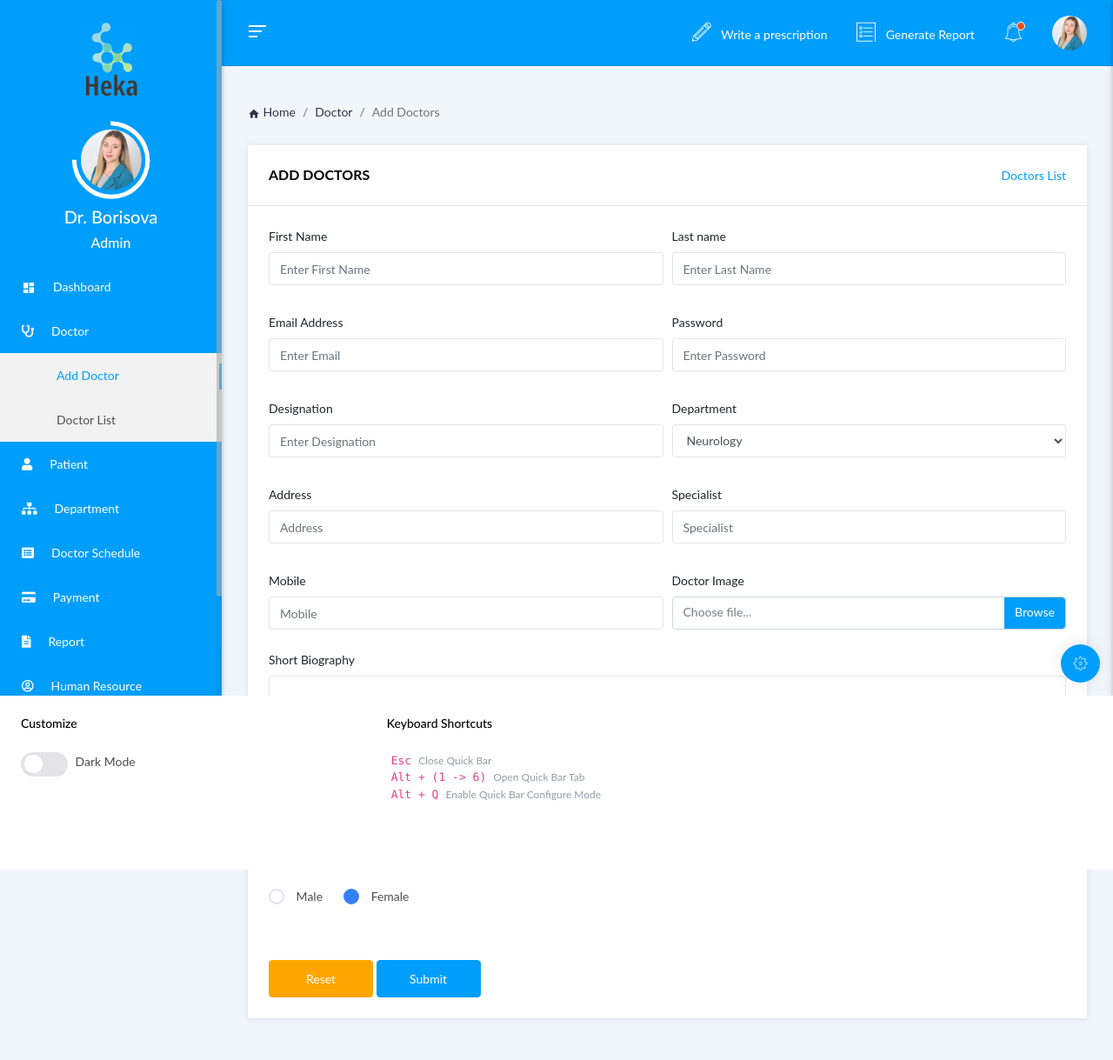
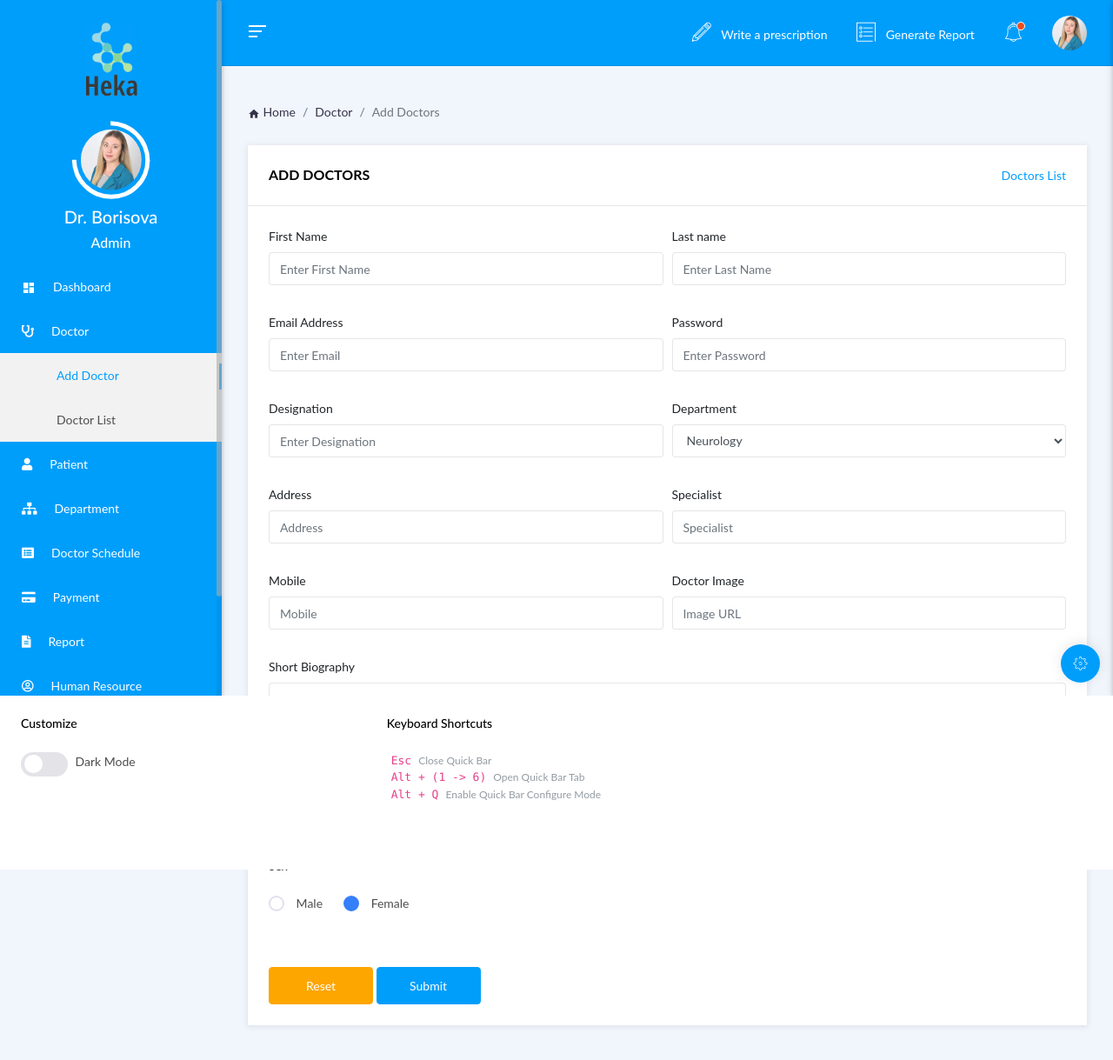
Before and after one commit to elenaborisova/heka-app, a Flask app: page /add-doctor in a window 1280 px wide. Shown: the top 1219 px of the page at 87% size. Run offline with Flask 2, Linux system fonts and the light colour scheme; some libraries are stand-ins or nearby versions; some web fonts are replaced.

Commit message:
connect to db and add doctor functionality

```diff
--- a/app.py
+++ b/app.py
@@ -1,13 +1,24 @@
-from flask import Flask, render_template
+from flask import Flask, render_template, request, redirect, url_for
 from sqlalchemy import create_engine
 
 app = Flask(__name__)
-# engine = create_engine("postgresql:///heka_database")
+
+SQLALCHEMY_DATABASE_URI = "postgresql://sphudzeeatsxwn:29ca33d9eb3c774422bb7e65d20bd2cd4f5b6da215f23044890b0b48204d5b76@ec2-52-30-67-143.eu-west-1.compute.amazonaws.com:5432/dc0sqadmrkr3t3"
+app.config['SQLALCHEMY_DATABASE_URI'] = SQLALCHEMY_DATABASE_URI
+engine = create_engine(SQLALCHEMY_DATABASE_URI)
 
 
 @app.route('/')
 def index():
-    return render_template('index.html')
+    select_query = f"""
+                SELECT first_name, specialist, image
+                FROM doctors
+                """
+
+    with engine.connect() as connection:
+        doctors = connection.execute(select_query).fetchall()
+
+    return render_template('index.html', doctors=doctors)
 
 
 @app.route('/add-doctor')
@@ -15,9 +26,44 @@ def add_doctor():
     return render_template('pages/doctor/add-doctor.html')
 
 
+@app.route("/add-doctor", methods=["POST"])
+def handle_add_doctor():
+    first_name = request.form["first-name"]
+    last_name = request.form["last-name"]
+    email = request.form["email"]
+    password = request.form["password"]
+    designation = request.form["designation"]
+    department = request.form["department"]
+    address = request.form["address"]
+    specialist = request.form["specialist"]
+    mobile = request.form["mobile"]
+    image = request.form["image"]
+    biography = request.form["biography"]
+    date_of_birth = request.form["date-of-birth"]
+    blood_group = request.form["blood-group"]
+
+    insert_query = f"""
+    INSERT INTO doctors(first_name, last_name, email, password, designation, department, address, specialist, mobile, image, biography, date_of_birth, blood_group)
+    VALUES ('{first_name}', '{last_name}', '{email}', '{password}', '{designation}', '{department}', '{address}', '{specialist}', '{mobile}', '{image}', '{biography}', '{date_of_birth}', '{blood_group}')
+    """
+
+    with engine.connect() as connection:
+        connection.execute(insert_query)
+
+        return redirect(url_for("doctor_list"))
+
+
 @app.route('/doctor-list')
 def doctor_list():
-    return render_template('pages/doctor/doctor-list.html')
+    select_query = f"""
+                SELECT first_name, last_name, specialist, address, image
+                FROM doctors
+                """
+
+    with engine.connect() as connection:
+        doctors = connection.execute(select_query).fetchall()
+
+    return render_template('pages/doctor/doctor-list.html', doctors=doctors)
 
 
 @app.route('/add-patient')
--- a/templates/index.html
+++ b/templates/index.html
@@ -1035,6 +1035,7 @@
                     </div>
                     <div class="ms-panel-body p-0">
                         <ul class="ms-followers ms-list ms-scrollable">
+
                             <li class="ms-list-item media">
                                 <img src="https://via.placeholder.com/270x270" class="ms-img-small ms-img-round"
                                      alt="people">
--- a/templates/pages/doctor/add-doctor.html
+++ b/templates/pages/doctor/add-doctor.html
@@ -703,12 +703,12 @@
                         <a href="#" class="ms-text-primary">Doctors List</a>
                     </div>
                     <div class="ms-panel-body">
-                        <form class="needs-validation" novalidate>
+                        <form action="/add-doctor" method="POST" class="needs-validation" novalidate>
                             <div class="form-row">
                                 <div class="col-md-6 mb-3">
                                     <label for="validationCustom001">First Name</label>
                                     <div class="input-group">
-                                        <input type="text" class="form-control" id="validationCustom001"
+                                        <input name="first-name" type="text" class="form-control" id="validationCustom001"
                                                placeholder="Enter First Name" required>
 
                                     </div>
@@ -716,7 +716,7 @@
                                 <div class="col-md-6 mb-3">
                                     <label for="validationCustom002">Last name</label>
                                     <div class="input-group">
-                                        <input type="text" class="form-control" id="validationCustom002"
+                                        <input name="last-name" type="text" class="form-control" id="validationCustom002"
                                                placeholder="Enter Last Name" required>
 
                                     </div>
@@ -726,7 +726,7 @@
                                 <div class="col-md-6 mb-3">
                                     <label for="validationCustom003">Email Address</label>
                                     <div class="input-group">
-                                        <input type="email" class="form-control" id="validationCustom003"
+                                        <input name="email" type="email" class="form-control" id="validationCustom003"
                                                placeholder="Enter Email" required>
 
                                     </div>
@@ -734,7 +734,7 @@
                                 <div class="col-md-6 mb-2">
                                     <label for="validationCustom004">Password</label>
                                     <div class="input-group">
-                                        <input type="password" class="form-control" id="validationCustom004"
+                                        <input name="password" type="password" class="form-control" id="validationCustom004"
                                                placeholder="Enter Password" required>
 
                                     </div>
@@ -745,7 +745,7 @@
                                 <div class="col-md-6 mb-3">
                                     <label for="validationCustom005">Designation</label>
                                     <div class="input-group">
-                                        <input type="text" class="form-control" id="validationCustom005"
+                                        <input name="designation" type="text" class="form-control" id="validationCustom005"
                                                placeholder="Enter Designation" required>
 
                                     </div>
@@ -753,7 +753,7 @@
                                 <div class="col-md-6 mb-2">
                                     <label for="validationCustom6">Department</label>
                                     <div class="input-group">
-                                        <select class="form-control" id="validationCustom6" required>
+                                        <select name="department" class="form-control" id="validationCustom6" required>
                                             <option value="">Neurology</option>
                                             <option value="">Gynaecology</option>
                                             <option value="">Microbiology</option>
@@ -771,7 +771,7 @@
                                 <div class="col-md-6 mb-2">
                                     <label for="validationCustom007">Address</label>
                                     <div class="input-group">
-                                        <input type="text" class="form-control" id="validationCustom007"
+                                        <input name="address" type="text" class="form-control" id="validationCustom007"
                                                placeholder="Address" required>
 
                                     </div>
@@ -779,7 +779,7 @@
                                 <div class="col-md-6 mb-3">
                                     <label for="validationCustom008">Specialist</label>
                                     <div class="input-group">
-                                        <input type="text" class="form-control" id="validationCustom008"
+                                        <input name="specialist" type="text" class="form-control" id="validationCustom008"
                                                placeholder="Specialist" required>
 
                                     </div>
@@ -792,18 +792,15 @@
                                 <div class="col-md-6 mb-2">
                                     <label for="validationCustom009">Mobile</label>
                                     <div class="input-group">
-                                        <input type="text" class="form-control" id="validationCustom009"
+                                        <input name="mobile" type="text" class="form-control" id="validationCustom009"
                                                placeholder="Mobile" required>
 
                                     </div>
                                 </div>
                                 <div class="col-md-6 mb-3">
-                                    <label>Doctor Image</label>
-                                    <div class="custom-file">
-                                        <input type="file" class="custom-file-input" id="validatedCustomFile">
-                                        <label class="custom-file-label" for="validatedCustomFile">Choose
-                                            file...</label>
-
+                                    <label for="validationCustom009">Doctor Image</label>
+                                    <div class="input-group">
+                                        <input name="image" type="text" class="form-control" id="validatedCustomFile" placeholder="Image URL" required>
                                     </div>
                                 </div>
                             </div>
@@ -812,7 +809,7 @@
                                 <div class="col-md-12 mb-2">
                                     <label>Short Biography</label>
                                     <div class="input-group">
-                                        <textarea class="form-control" id="exampleTextarea" rows="3"></textarea>
+                                        <textarea name="biography" class="form-control" id="exampleTextarea" rows="3"></textarea>
 
                                     </div>
                                 </div>
@@ -824,7 +821,7 @@
                                 <div class="col-md-6 mb-3">
                                     <label>Date of Birth</label>
                                     <div class="input-group">
-                                        <input type="text" class="form-control" id="validationCustom012"
+                                        <input name="date-of-birth" type="text" class="form-control" id="validationCustom012"
                                                placeholder="Date of Birth" required>
 
                                     </div>
@@ -832,7 +829,7 @@
                                 <div class="col-md-6 mb-3">
                                     <label for="validationCustom220">Blood Group</label>
                                     <div class="input-group">
-                                        <select class="form-control" id="validationCustom220" required>
+                                        <select name="blood-group" class="form-control" id="validationCustom220" required>
                                             <option value="">A+</option>
                                             <option value="">A-</option>
                                             <option value="">B+</option>
```
Also changed, not shown: templates/pages/doctor/doctor-list.html (+62 -2 lines).
